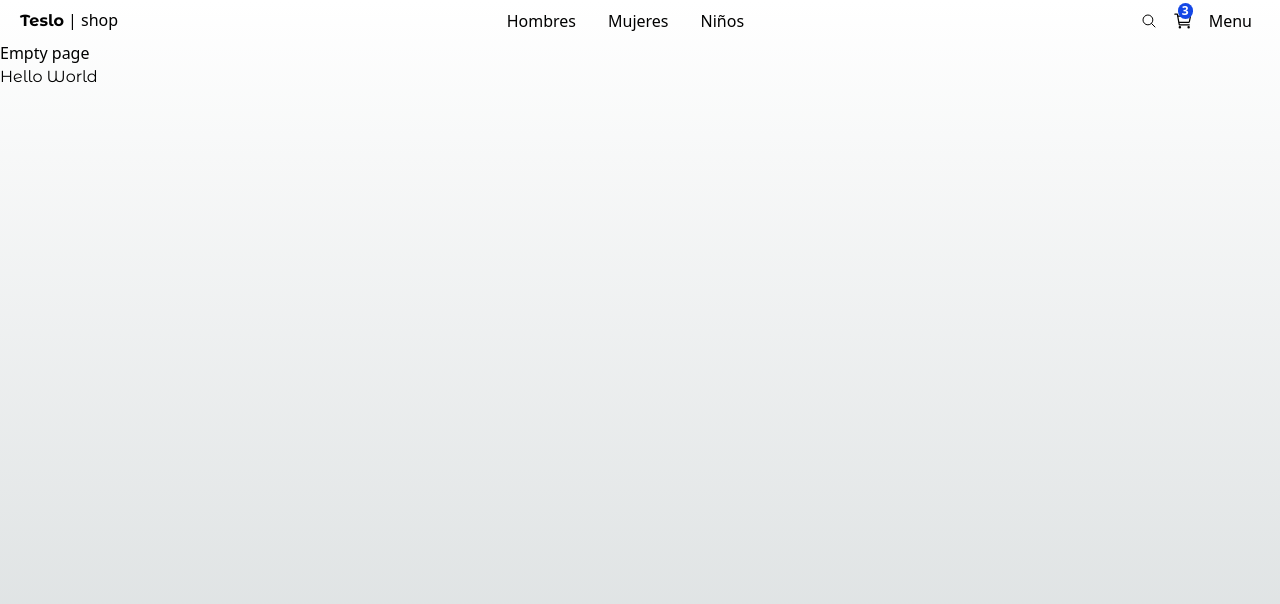
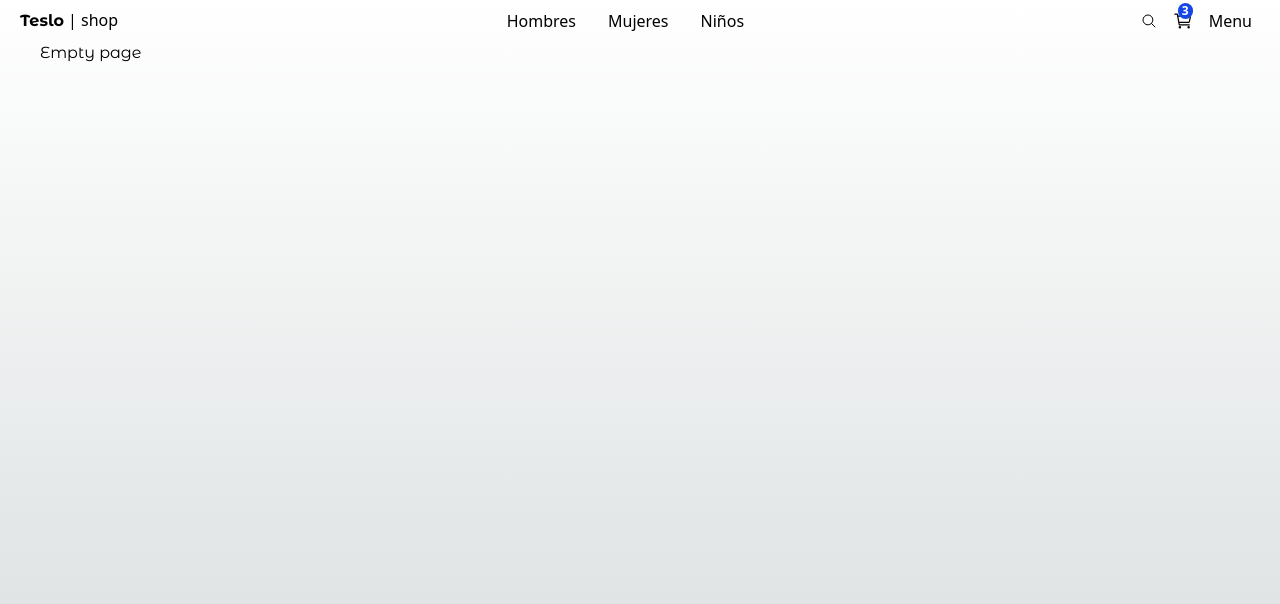
Before and after one commit to richard-allcca/Next-15-Testlo-Shop, a Next.js app: page /empty in a window 1280 px wide. Shown: the top 604 px of the page. Built offline with nearby package versions, Linux system fonts and the light colour scheme.

Commit message:
Refactor page titles to use consistent styling; create Title component for reusable title structure; update TopMenu component by removing unused imports.

```diff
--- a/src/app/(shop)/admin/page.tsx
+++ b/src/app/(shop)/admin/page.tsx
@@ -3,8 +3,7 @@ import { titleFont } from "@/config/fonts";
 export default function AdminPage() {
   return (
     <div>
-      <h1 >Admin page</h1>
-      <h1 className={titleFont.className} >Hello World</h1>
+      <h1 className={titleFont.className} >Admin page</h1>
     </div>
   );
 }
--- a/src/app/(shop)/cart/page.tsx
+++ b/src/app/(shop)/cart/page.tsx
@@ -3,8 +3,7 @@ import { titleFont } from "@/config/fonts";
 export default function CartPage() {
   return (
     <div>
-      <h1 >Cart page</h1>
-      <h1 className={titleFont.className} >Hello World</h1>
+      <h1 className={titleFont.className} >Cart page</h1>
     </div>
   );
 }
--- a/src/app/(shop)/checkout/page.tsx
+++ b/src/app/(shop)/checkout/page.tsx
@@ -3,8 +3,7 @@ import { titleFont } from "@/config/fonts";
 export default function CheckoutPage() {
   return (
     <div>
-      <h1 >Checkout page</h1>
-      <h1 className={titleFont.className} >Hello World</h1>
+      <h1 className={titleFont.className} >Checkout page</h1>
     </div>
   );
 }
--- a/src/app/(shop)/empty/page.tsx
+++ b/src/app/(shop)/empty/page.tsx
@@ -3,8 +3,7 @@ import { titleFont } from "@/config/fonts";
 export default function EmptyPage() {
   return (
     <div>
-      <h1 >Empty page</h1>
-      <h1 className={titleFont.className} >Hello World</h1>
+      <h1 className={titleFont.className} >Empty page</h1>
     </div>
   );
 }
--- a/src/app/(shop)/layout.tsx
+++ b/src/app/(shop)/layout.tsx
@@ -5,9 +5,11 @@ export default function Layout({ children }: {
   children: React.ReactNode;
 }) {
   return (
-    <section className="min-h-screen">
+    <main className="min-h-screen">
       <TopMenu />
-      {children}
-    </section>
+      <div className="px-0 sm:px-10">
+        {children}
+      </div>
+    </main>
   )
 }
--- a/src/app/(shop)/products/page.tsx
+++ b/src/app/(shop)/products/page.tsx
@@ -3,8 +3,7 @@ import { titleFont } from "@/config/fonts";
 export default function ProductsPage() {
   return (
     <div>
-      <h1 >Products page</h1>
-      <h1 className={titleFont.className} >Hello World</h1>
+      <h1 className={titleFont.className} >Products page</h1>
     </div>
   );
 }
--- /dev/null
+++ b/src/components/ui/title/Title.tsx
@@ -0,0 +1,20 @@
+import { titleFont } from "@/config/fonts";
+
+interface TitleProps {
+  title: string;
+  subTitle?: string;
+  className?: string;
+}
+
+export const Title = ({ title, subTitle, className }: TitleProps) => {
+  return (
+    <h1 className={`mt-3 ${className}`}>
+      <h1 className={` ${titleFont.className} antialiased text-4xl font-semibold my-10 `} >
+        {title}
+      </h1>
+      {
+        subTitle && <h3 className="text-xl mb-5">{subTitle}</h3>
+      }
+    </h1>
+  );
+}
--- a/src/components/ui/top-menu/TopMenu.tsx
+++ b/src/components/ui/top-menu/TopMenu.tsx
@@ -1,6 +1,6 @@
 import { titleFont } from "@/config/fonts";
 import Link from "next/link";
-import { IoCartOutline, IoMenuOutline, IoSearchOutline } from "react-icons/io5";
+import { IoCartOutline, IoSearchOutline } from "react-icons/io5";
 
 
 
@@ -12,7 +12,6 @@ export const TopMenu = () => {
       <div>
         <Link
           href="/"
-          // className="text-2xl"
           aria-label="Go to home page"
         >
           <span className={`${titleFont.className} font-bold`} >Teslo</span>
@@ -49,7 +48,7 @@ export const TopMenu = () => {
         </Link>
         <Link href="/cart" className="mx-2" >
           <div className="relative">
-            <span className="px-1 absolute text-xs rounded-full px-1 font-bold -top-2 -right-0 bg-blue-700 text-white" >3</span>
+            <span className="absolute text-xs rounded-full px-1 font-bold -top-2 -right-0 bg-blue-700 text-white" >3</span>
             <IoCartOutline className="w-5 h-5" />
           </div>
         </Link>
```
